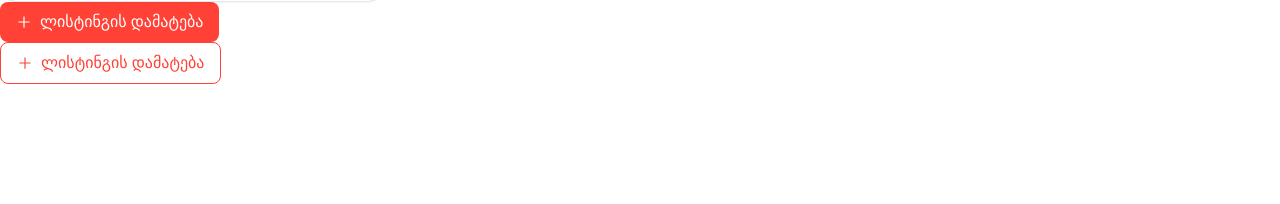
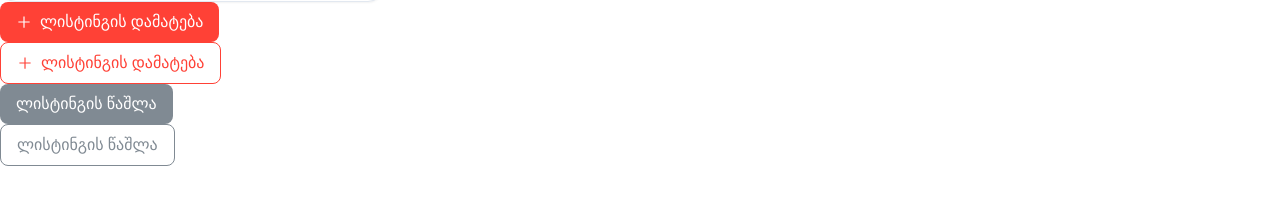
Before and after one commit to DatoKhojava/real-estate-manager, a Next.js app: page / in a window 1280 px wide. Shown: the part 490-694 px from the top of the page. Built offline with nearby package versions, Linux system fonts and the light colour scheme; a web font is replaced by a local one.

Commit message:
dark and darkoutline buttons

```diff
--- a/src/app/page.tsx
+++ b/src/app/page.tsx
@@ -1,4 +1,9 @@
-import { ButtonOutline, ButtonPrimary } from "@/components/Buttons";
+import {
+  ButtonDark,
+  ButtonDarkOutline,
+  ButtonOutline,
+  ButtonPrimary,
+} from "@/components/Buttons";
 import FlatList from "@/components/FlatList/FlatList";
 import { Header } from "@/components/Header";
 
@@ -33,6 +38,8 @@ export default function Home() {
       <FlatList data={flatList} />
       <ButtonPrimary label="ლისტინგის დამატება" />
       <ButtonOutline label="ლისტინგის დამატება" />
+      <ButtonDark label="ლისტინგის წაშლა" />
+      <ButtonDarkOutline label="ლისტინგის წაშლა" />
     </div>
   );
 }
--- /dev/null
+++ b/src/components/Buttons/ButtonDark.tsx
@@ -0,0 +1,9 @@
+"use client";
+
+export default function ButtonDark({ label }: { label: string }) {
+  return (
+    <button className="bg-[#808A93] hover:bg-[#919da6] active:bg-[#727b83] text-white font-medium py-2 px-4 rounded-lg flex items-center space-x-2">
+      <span className="font-FiraGO">{label}</span>
+    </button>
+  );
+}
--- /dev/null
+++ b/src/components/Buttons/ButtonDarkOutline.tsx
@@ -0,0 +1,7 @@
+export default function ButtonDarkOutline({ label }: { label: string }) {
+  return (
+    <button className="bg-white text-[#808A93] border-[1px] border-[#808A93] hover:bg-[#909ba4] hover:text-white active:bg-[#717a82] active:text-white font-medium py-2 px-4 rounded-lg flex items-center space-x-2">
+      <span className="font-FiraGO">{label}</span>
+    </button>
+  );
+}
--- a/src/components/Buttons/index.tsx
+++ b/src/components/Buttons/index.tsx
@@ -1,4 +1,6 @@
 import ButtonPrimary from "./ButtonPrimary";
 import ButtonOutline from "./ButtonOutline";
+import ButtonDark from "./ButtonDark";
+import ButtonDarkOutline from "./ButtonDarkOutline";
 
-export { ButtonPrimary, ButtonOutline };
+export { ButtonPrimary, ButtonOutline, ButtonDark, ButtonDarkOutline };
```
